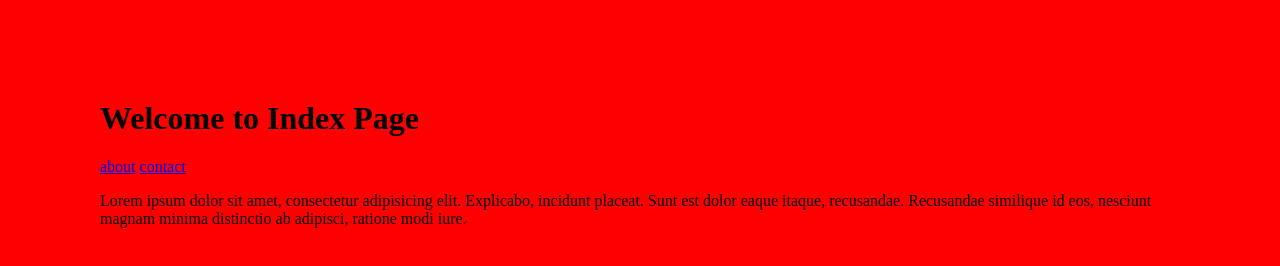
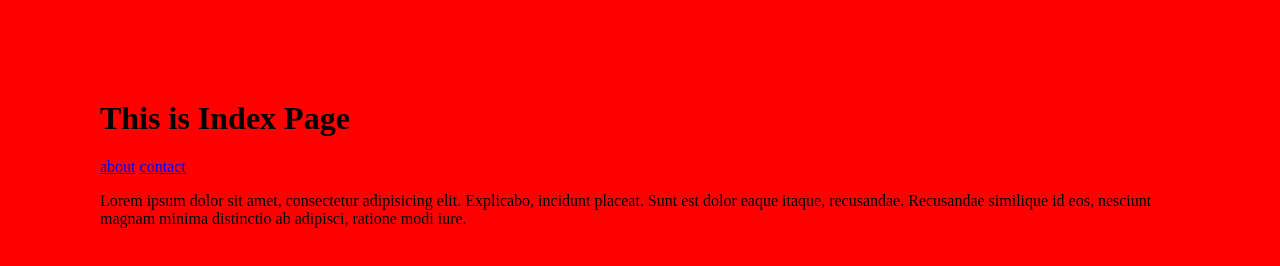
Before and after one commit to zarenegar20/project, a plain HTML site: page index.html in a window 1280 px wide. Drawn offline with Linux system fonts and the light colour scheme.

Commit message:
Change title index.html

```diff
--- a/index.html
+++ b/index.html
@@ -6,7 +6,9 @@
     <link rel="stylesheet" href="css/style.css">
   </head>
   <body>
-    <h1>Welcome to Index Page</h1>
+    <h1>
+      This is Index Page
+    </h1>
     <header>
       <nav>
         <a href="about.html">about</a>
```
